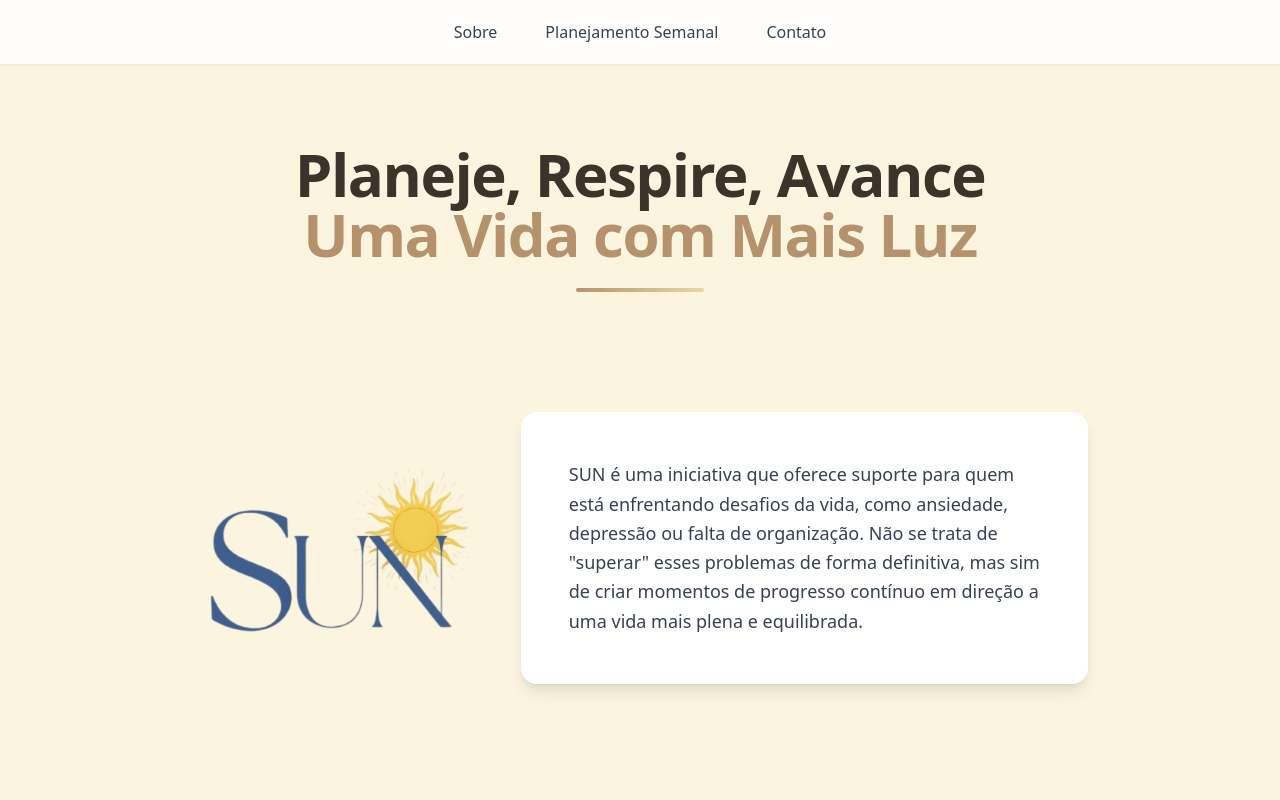
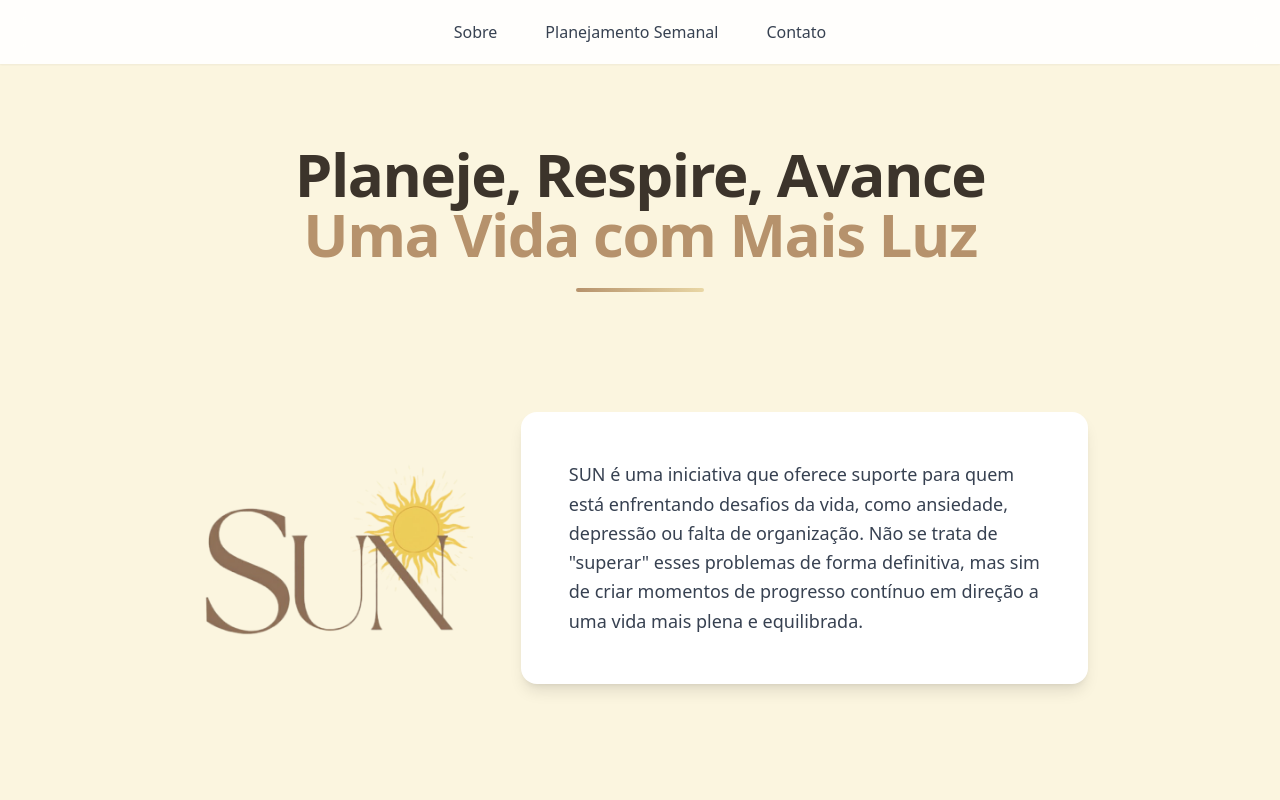
Before and after one commit to BrendaFigueira8/SUN-WEB, a React (Vite) app: page / in a window 1280 px wide. Shown: the top 800 px of the page. Built offline with nearby package versions, Linux system fonts and the light colour scheme.

Commit message:
atualização: substituição do logo antigo pelo novo logo em formato .webp

```diff
--- a/src/App.tsx
+++ b/src/App.tsx
@@ -4,7 +4,7 @@ import { CommitmentsList } from "./components/CommitmentsList";
 import { WeeklyTasks } from "./components/WeeklyTasks";
 import { StatusLegend } from "./components/StatusLegend";
 
-const logo = new URL("./assets/logo.png", import.meta.url).href;
+const logo = new URL("./assets/new-logo.webp", import.meta.url).href;
 
 function App() {
   // contact form removed — WeeklyPlanner will be displayed below
```
Also changed, not shown: src/assets/new-logo.webp (added), src/assets/old-logo.png (renamed from src/assets/logo.png).
